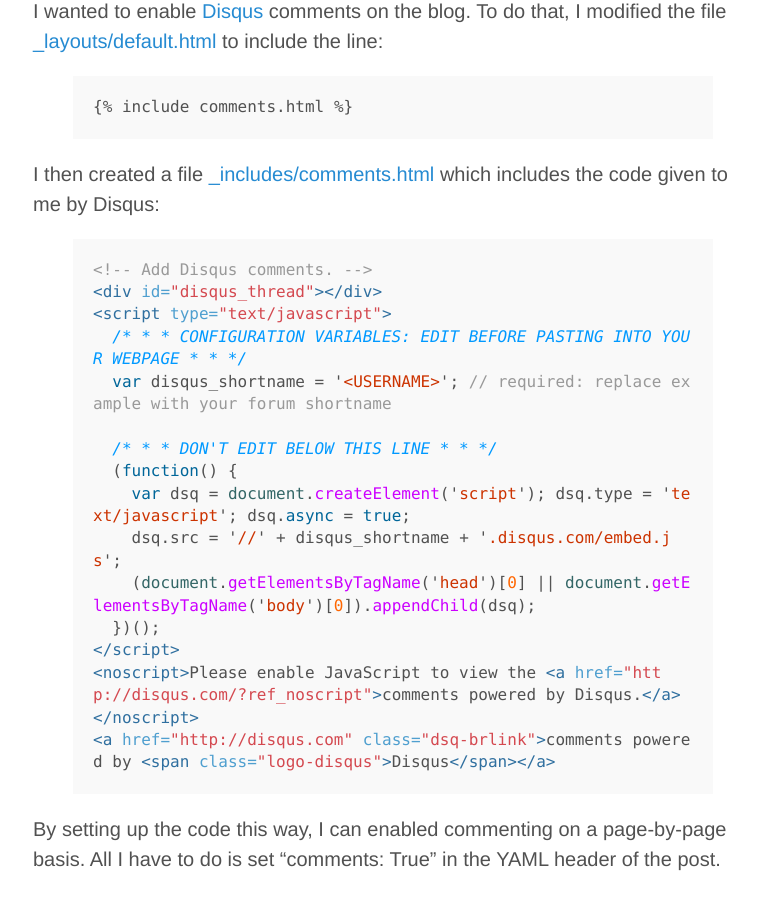
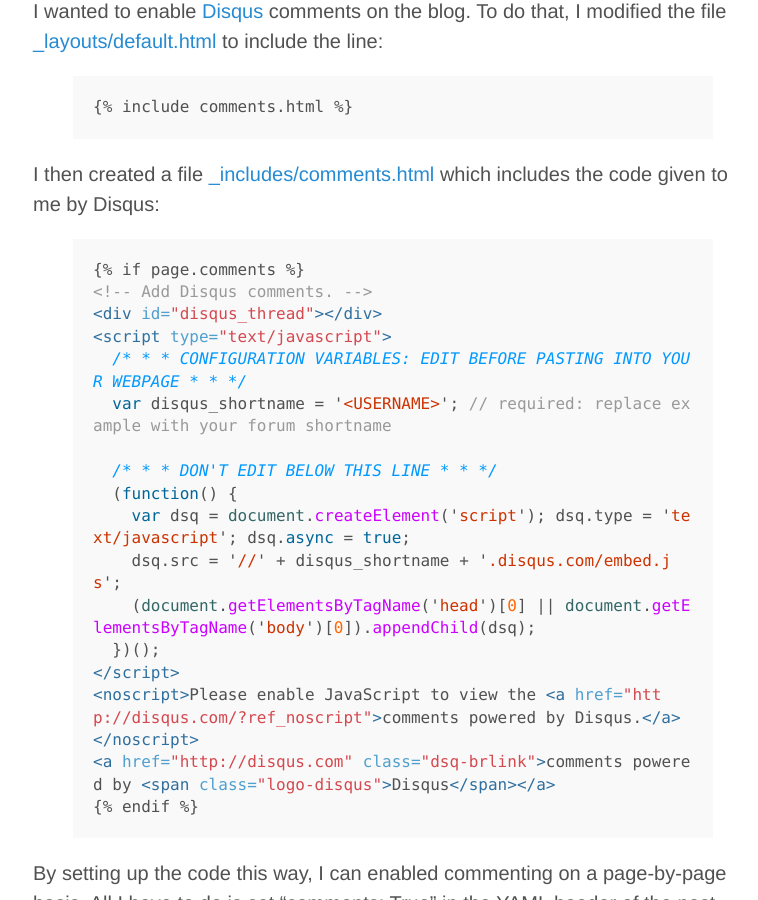
Before and after one commit to joshualande/joshualande.github.io, a Jekyll site: the page built from _posts/2014-02-03-jekyll-github-pages-poole.md, in a window 1280 px wide and 900 px high, scrolled down 4803 px. Shown: the whole window, without its empty margins (247-1005 px from the left). Built offline with Jekyll 4.4.1, drawn with Linux system fonts in a browser that asks for light colours; Markdown is read by kramdown in place of the engine named in the settings.

Commit message:
Fixes display of page.comments condition

```diff
--- a/_posts/2014-02-03-jekyll-github-pages-poole.md
+++ b/_posts/2014-02-03-jekyll-github-pages-poole.md
@@ -152,7 +152,7 @@
 
 I then created a file [_includes/comments.html](https://github.com/joshualande/joshualande.github.io/blob/64d03b883b64dd8aedf30b903ecaae92a282955a/_includes/comments.html) which includes the code given to me by Disqus:
 {% highlight html %}
-{% if page.comments %}
+{{ "{% if page.comments " }}%}
 <!-- Add Disqus comments. -->
 <div id="disqus_thread"></div>
 <script type="text/javascript">
@@ -168,7 +168,7 @@
 </script>
 <noscript>Please enable JavaScript to view the <a href="http://disqus.com/?ref_noscript">comments powered by Disqus.</a></noscript>
 <a href="http://disqus.com" class="dsq-brlink">comments powered by <span class="logo-disqus">Disqus</span></a>
-{% endif %}
+{{ "{% endif " }}%}
 {% endhighlight %}
 By setting up the code this way, I can enabled commenting on a page-by-page basis. All I have to do is set "comments: True" in the YAML header of the post.
 
```
